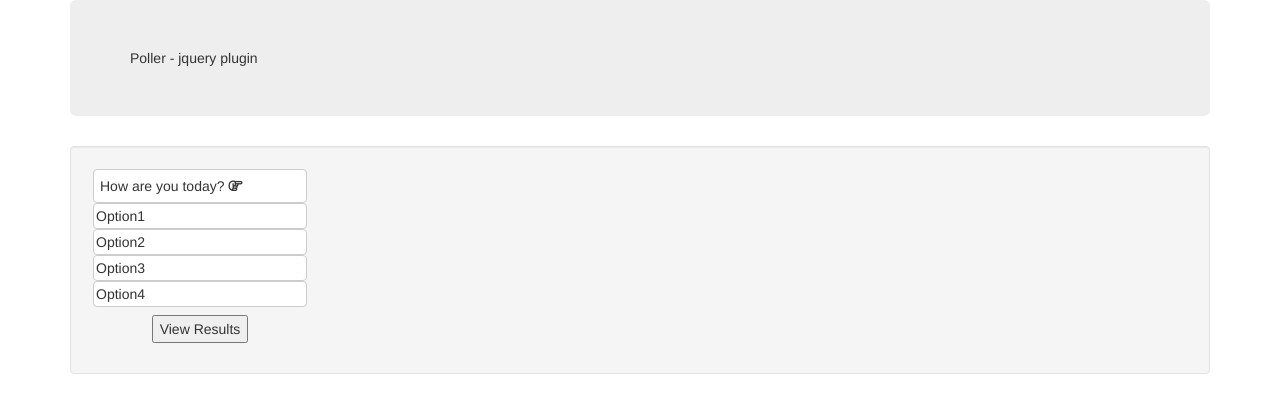
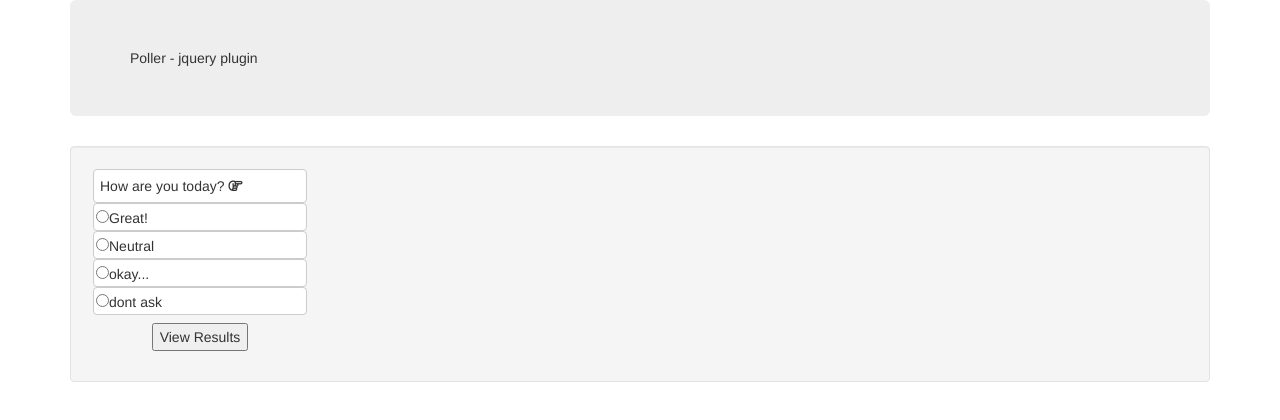
Before and after one commit to s-khan-net/poller, a plain HTML site: page index.html in a window 1280 px wide. Drawn offline with nearby package versions, Linux system fonts and the light colour scheme.

Commit message:
Update index.html

```diff
--- a/index.html
+++ b/index.html
@@ -13,26 +13,31 @@
 		$('#poll').poller(
 			{
 				question:'How are you today? {fa-hand-o-right}',
-				//radio:true,
+				answersMethod:getOptions,
+				radio:true,
 				showResults:true,
 				showResultsMethod:showresults,
 				showResultsBtn:true,
 				showBackBtn:true,
-				//alertAfterSave:true,
+				alertAfterSave:true,
 				saveMethod:saveres,
 				resultGraph:true,
 			});
 	});
  	function showresults()
  	{
- 		//var r = [['1 - 4'],['1 - 4'],['1 - 4'],['1 - 4 {fa-cog}']];
- 		var r = [['40'],['17'],['74 {glyphicon-user}'],['56 {fa-cog}']];
+ 		var r = [['40'],['17'],['74 {glyphicon-triangle-top}'],['56']];
  		return r;
  	}
  	function saveres()
  	{
  		var r=true
  		return r;
+ 	}
+ 	function getOptions()
+ 	{
+ 		var o = [['Great!'],['Neutral'],['okay...'],['dont ask']];
+ 		return o;
  	}
 </script>
 </head>
```
